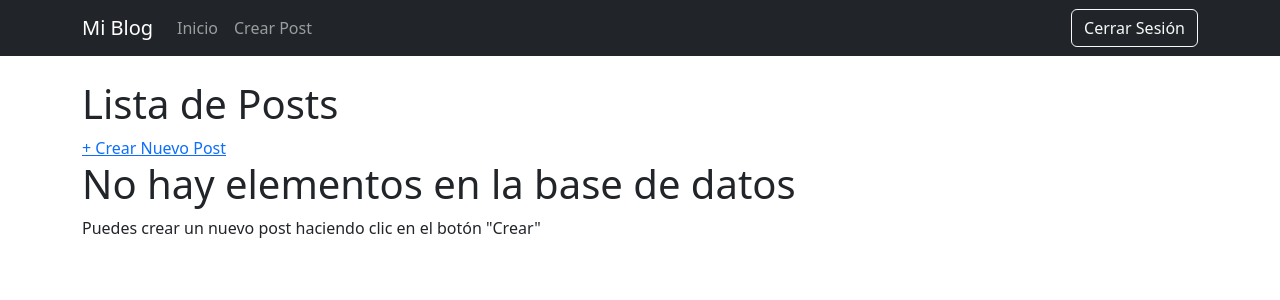
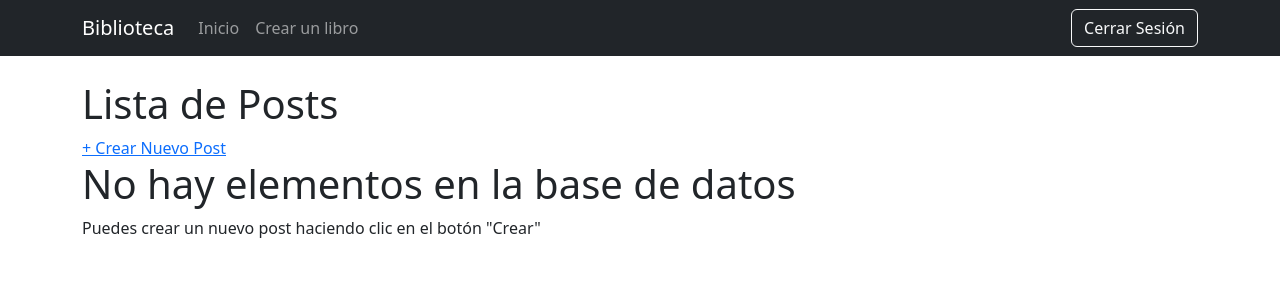
Before and after one commit to caroduarg/ni-idea, a Django app: page /libros/post in a window 1280 px wide. Shown: the top 300 px of the page. Run offline with Django 5.2, Linux system fonts and the light colour scheme; data that the repository does not hold is empty.

Commit message:
modify navbar html

```diff
--- a/templates/includes/navbar.html
+++ b/templates/includes/navbar.html
@@ -4,7 +4,7 @@
 <head>
     <meta charset="UTF-8">
     <meta name="viewport" content="width=device-width, initial-scale=1.0">
-    <title>{% block title %}Mi Blog{% endblock %}</title>
+    <title>{% block title %}Biblioteca{% endblock %}</title>
     <!-- Bootstrap CSS -->
     <link href="https://cdn.jsdelivr.net/npm/bootstrap@5.3.0/dist/css/bootstrap.min.css" rel="stylesheet">
     <!-- Tu CSS personalizado -->
@@ -14,7 +14,7 @@
     <!-- Navbar -->
     <nav class="navbar navbar-expand-lg navbar-dark bg-dark">
         <div class="container">
-            <a class="navbar-brand" href="{% url 'post_list' %}">Mi Blog</a>
+            <a class="navbar-brand" href="{% url 'post_list' %}">Biblioteca</a>
             <button class="navbar-toggler" type="button" data-bs-toggle="collapse" data-bs-target="#navbarNav">
                 <span class="navbar-toggler-icon"></span>
             </button>
@@ -24,7 +24,7 @@
                         <a class="nav-link" href="{% url 'post_list' %}">Inicio</a>
                     </li>
                     <li class="nav-item">
-                        <a class="nav-link" href="{% url 'post_create' %}">Crear Post</a>
+                        <a class="nav-link" href="{% url 'post_create' %}">Crear un libro</a>
                     </li>
                 </ul>
                 <div class="d-flex">
```
Also changed, not shown: db.sqlite3.
